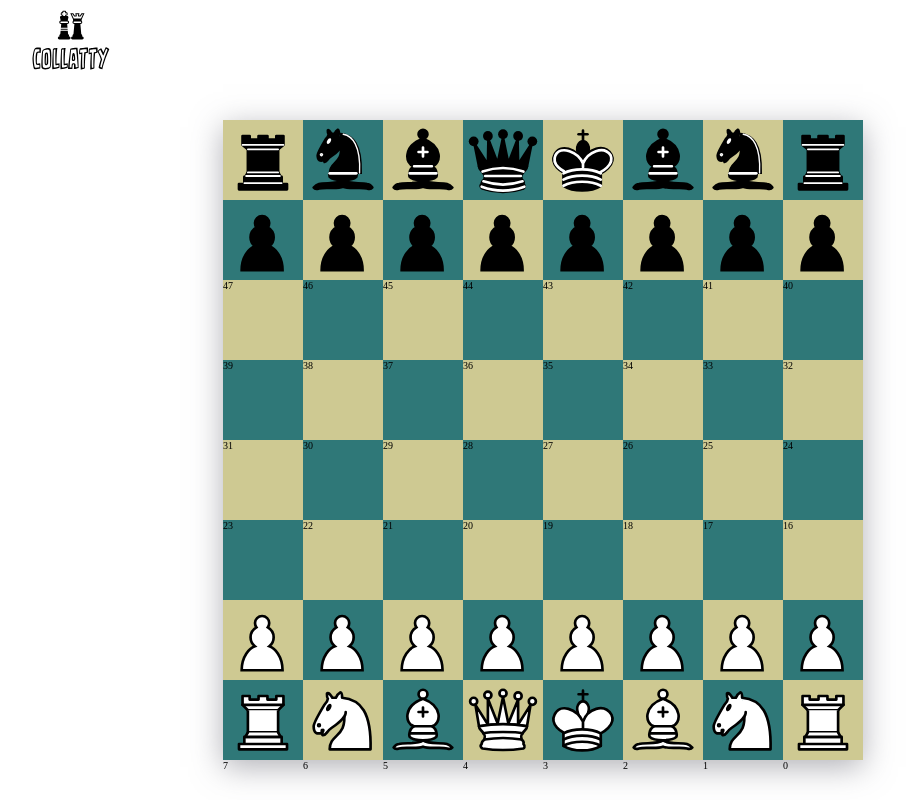
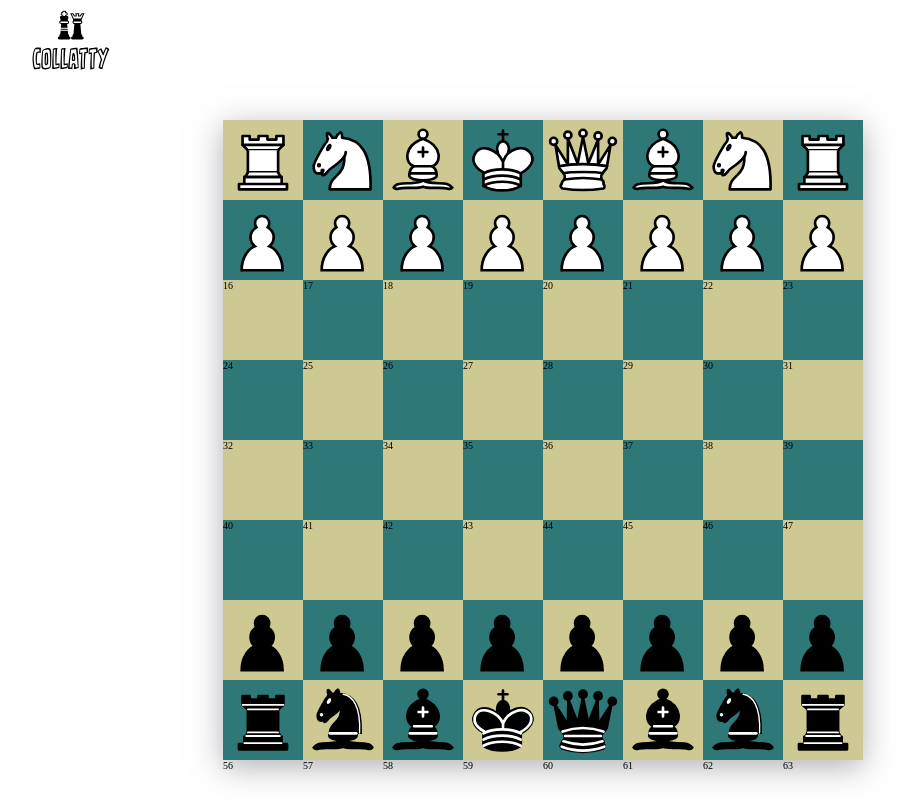
Before and after one commit to Collatty/chess, a React app: page / in a window 1280 px wide. Shown: the whole page, without its empty margins (97-1007 px from the left). Built offline with nearby package versions, Linux system fonts and the light colour scheme.

Commit message:
Refactoring

```diff
--- a/src/Board.tsx
+++ b/src/Board.tsx
@@ -1,16 +1,17 @@
 import React, { useEffect, useState } from 'react';
 import { useBoard, useBoardReducer } from './state/useBoardReducer';
 import { Tile } from './Tile';
+import { calculateTileOffset } from './utils';
 
 export const RANKS = ['1', '2', '3', '4', '5', '6', '7', '8'];
 export const FILES = ['A', 'B', 'C', 'D', 'E', 'F', 'G', 'H'];
 
 const secondInitBoard = () => {
-    const board: string[] = ['wr', 'wkn', 'wb', 'wq', 'wk', 'wb', 'wkn', 'wr'];
+    const board: string[] = ['wr', 'wkn', 'wb', 'wk', 'wq', 'wb', 'wkn', 'wr'];
     board.push(...Array(8).fill('wp'));
     board.push(...Array(32).fill(''));
     board.push(...Array(8).fill('bp'));
-    board.push('br', 'bkn', 'bb', 'bq', 'bk', 'bb', 'bkn', 'br');
+    board.push('br', 'bkn', 'bb', 'bk', 'bq', 'bb', 'bkn', 'br');
     return board;
 };
 export const INITIAL_BOARD = secondInitBoard();
@@ -53,32 +54,26 @@ const mapInitialPiecePositions = (rank: string, file: string): string => {
     return '';
 };
 
-export const initBoard = () => {
-    const board: Record<string, JSX.Element> = {};
-    RANKS.reverse().flatMap((rank, firstIndex) => {
-        FILES.map((file, index) => {
-            const color = (index + firstIndex) % 2 === 0 ? 'white' : 'black';
-            board[file + rank] = (
-                <Tile
-                    key={file + rank}
-                    piece={mapInitialPiecePositions(rank, file)}
-                    backgroundColor={color}
-                    file={file}
-                    rank={rank}
-                    index={63 - (firstIndex * 8 + index)}
-                ></Tile>
-            );
-        });
-    });
-    return board;
-};
+export const getBackgroundColor = (index: number) =>
+    calculateTileOffset(index) === 0 ? 'white' : 'black'; // magic formula :))
 
 export const Board = () => {
     const [state] = useBoard();
     useEffect(() => {
         console.log(state.legalMoves);
     }, [state]);
-    return <div className="board">{Object.values(state.board)}</div>;
+    return (
+        <div className="board">
+            {state.board.map((piece, index) => (
+                <Tile
+                    key={index}
+                    piece={piece}
+                    backgroundColor={getBackgroundColor(index)}
+                    index={index}
+                ></Tile>
+            ))}
+        </div>
+    );
 };
 
 export default Board;
--- a/src/Tile.tsx
+++ b/src/Tile.tsx
@@ -50,16 +50,15 @@ const pieceSwitch = (piece?: string): JSX.Element => {
 
 export interface DraggablePiece {
     piece: string;
-    fromCell: string;
-    clearPreviousTile: () => void;
+    fromIndex: number;
 }
 
-const DraggablePiece = (piece: string, fromCell: string, index: number) => {
+const DraggablePiece = (piece: string, fromIndex: number) => {
     const [state, dispatch] = useBoard();
     const [{ isDragging }, drag] = useDrag(
         {
             type: 'PIECE',
-            item: { piece, fromCell },
+            item: { piece, fromIndex },
             collect: (monitor) => ({
                 isDragging: monitor.isDragging(),
             }),
@@ -68,12 +67,23 @@ const DraggablePiece = (piece: string, fromCell: string, index: number) => {
     );
 
     useEffect(() => {
-        if (isDragging) {
-            dispatch({
+        isDragging
+            ? dispatch({
                   type: 'dragStart',
-                payload: { fromTile: fromCell, piece, toTile: '', index },
+                  payload: {
+                      piece,
+                      toTileIndex: -1,
+                      fromTileIndex: fromIndex,
+                  },
+              })
+            : dispatch({
+                  type: 'dragStop',
+                  payload: {
+                      piece: '',
+                      fromTileIndex: -1,
+                      toTileIndex: -1,
+                  },
               });
-        }
     }, [isDragging]);
 
     return (
@@ -85,45 +95,31 @@ const DraggablePiece = (piece: string, fromCell: string, index: number) => {
     );
 };
 
-export const Tile = ({ piece, backgroundColor, file, rank, index }: ITile) => {
+export const Tile = ({ piece, backgroundColor, index }: ITile) => {
     const [state, dispatch] = useBoard();
 
-    const [{ canDrop }, drop] = useDrop(
+    const [_, drop] = useDrop(
         () => ({
             accept: 'PIECE',
-            collect: (monitor) => ({
-                isOver: monitor.isOver(),
-                canDrop: state.legalMoves.includes(index),
-            }),
             drop: (item: DraggablePiece) => {
-                item.fromCell !== file + rank
-                    ? dispatch({
+                dispatch({
                     type: 'move',
                     payload: {
                         piece: item.piece,
-                              fromTile: item.fromCell,
-                              toTile: file + rank,
-                              index: -1,
-                          },
-                      })
-                    : dispatch({
-                          type: 'dragStop',
-                          payload: {
-                              fromTile: '',
-                              piece: '',
-                              toTile: '',
-                              index: -1,
+                        fromTileIndex: item.fromIndex,
+                        toTileIndex: index,
                     },
                 });
             },
+            canDrop: () => state.legalMoves.includes(index),
         }),
         [state]
     );
 
     return (
         <div className={`tile ${backgroundColor}`} ref={drop} role={'Tile'}>
-            {DraggablePiece(piece, file + rank, index)}
-            {canDrop && <div>Drop</div>}
+            {DraggablePiece(piece, index)}
+            {state.legalMoves.includes(index) && <div>Drop</div>}
             {index}
         </div>
     );
--- a/src/logic/rules.ts
+++ b/src/logic/rules.ts
@@ -1,20 +1,18 @@
+import { calculateTileOffset } from './../utils';
 import { Payload } from '../state/useBoardReducer';
 
-export const getLegalMoves = (
-    payload: Payload,
-    board: Record<string, JSX.Element>
-): number[] => {
-    console.log(payload.index);
-
+export const getLegalMoves = (payload: Payload, board: string[]): number[] => {
+    console.log(payload.fromTileIndex);
+    const { piece, fromTileIndex } = payload;
     switch (payload.piece) {
         case 'wp':
-            return getLegalMovesWhitePawn(payload.index);
+            return getLegalMovesWhitePawn(fromTileIndex);
         case 'wkn':
         case 'bkn':
-            return getLegalMovesKnight(payload.index);
+            return getLegalMovesKnight(fromTileIndex, board, piece);
         case 'wk':
         case 'bk':
-            return getLegalMovesKing(payload.index);
+            return getLegalMovesKing(fromTileIndex);
     }
     return [];
 };
@@ -29,9 +27,8 @@ const getLegalMovesWhitePawn = (index: number) => {
     return legalMoves;
 };
 
-const getLegalMovesKnight = (index: number) => {
-    const legalMoves: number[] = [];
-    legalMoves.push(
+const getLegalMovesKnight = (index: number, board: string[], piece: string) => {
+    const legalMoves = [
         index + 15,
         index + 17,
         index + 6,
@@ -39,10 +36,18 @@ const getLegalMovesKnight = (index: number) => {
         index - 6,
         index - 10,
         index - 15,
-        index - 17
-    );
+        index - 17,
+    ];
 
-    return legalMoves;
+    return legalMoves.filter((move) => {
+        const pieceAtIndex = board[move];
+        if (pieceAtIndex)
+            return (
+                !(pieceAtIndex[0] === piece[0]) &&
+                calculateTileOffset(move) !== calculateTileOffset(index)
+            );
+        return calculateTileOffset(move) !== calculateTileOffset(index);
+    });
 };
 
 const getLegalMovesKing = (index: number) => {
--- a/src/state/useBoardReducer.tsx
+++ b/src/state/useBoardReducer.tsx
@@ -1,24 +1,17 @@
-import { initBoard } from '../Board';
-import React, {
-    createContext,
-    Dispatch,
-    useContext,
-    useReducer,
-    cloneElement,
-} from 'react';
+import { createContext, Dispatch, useContext, useReducer } from 'react';
+import { INITIAL_BOARD } from '../Board';
 import { getLegalMoves } from '../logic/rules';
 
 interface State {
     playerToMove: 'white' | 'black';
-    board: Record<string, JSX.Element>;
+    board: string[];
     legalMoves: number[];
 }
 
 export interface Payload {
     piece: string;
-    fromTile: string;
-    toTile: string;
-    index: number;
+    fromTileIndex: number;
+    toTileIndex: number;
 }
 
 interface Action {
@@ -29,24 +22,17 @@ interface Action {
 export const useBoardReducer = () =>
     useReducer(reducer, {
         playerToMove: 'white',
-        board: initBoard(),
+        board: INITIAL_BOARD,
         legalMoves: [],
     });
 
 const reducer = (state: State, action: Action) => {
     switch (action.type) {
         case 'move':
-            const newBoard = { ...state.board };
+            const newBoard = [...state.board];
 
-            newBoard[action.payload.fromTile] = cloneElement(
-                newBoard[action.payload.fromTile],
-                { piece: '' }
-            );
-
-            newBoard[action.payload.toTile] = cloneElement(
-                newBoard[action.payload.toTile],
-                { piece: action.payload.piece }
-            );
+            newBoard[action.payload.fromTileIndex] = '';
+            newBoard[action.payload.toTileIndex] = action.payload.piece;
 
             return { ...state, board: newBoard, legalMoves: [] };
         case 'dragStart':
@@ -60,7 +46,7 @@ const reducer = (state: State, action: Action) => {
 };
 
 export const BoardContext = createContext<[State, Dispatch<Action>]>([
-    { playerToMove: 'white', board: {}, legalMoves: [] },
+    { playerToMove: 'white', board: [], legalMoves: [] },
     () => null,
 ]);
 
--- a/src/types.ts
+++ b/src/types.ts
@@ -1,7 +1,5 @@
 export interface ITile {
     piece: string;
-    rank: string;
-    file: string;
     backgroundColor: string;
     index: number;
 }
--- /dev/null
+++ b/src/utils.ts
@@ -0,0 +1,2 @@
+export const calculateTileOffset = (index: number) =>
+    (index + ~~(index / 8)) % 2;
```
Lines whose indentation alone changed are shown as unchanged.
